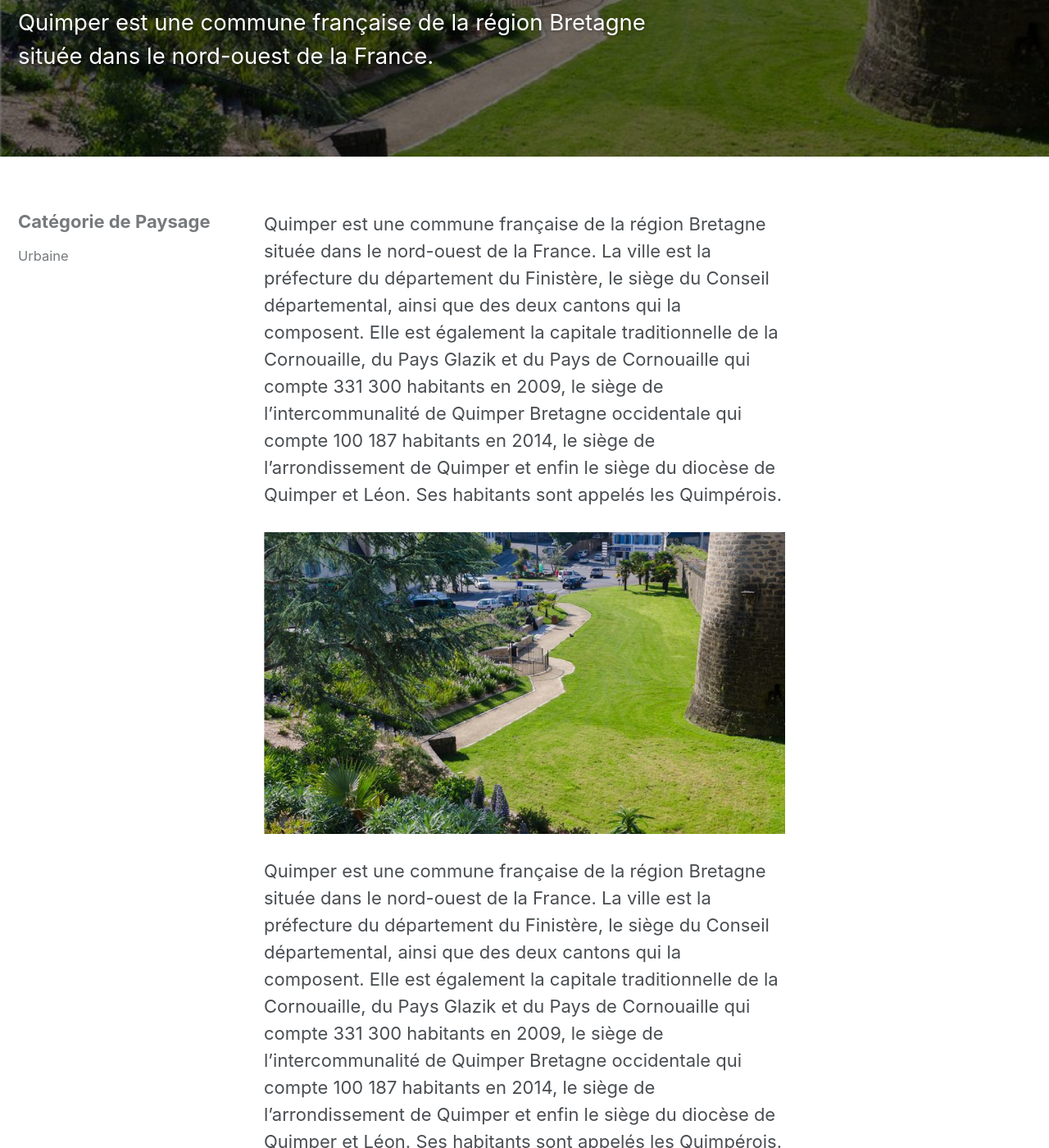
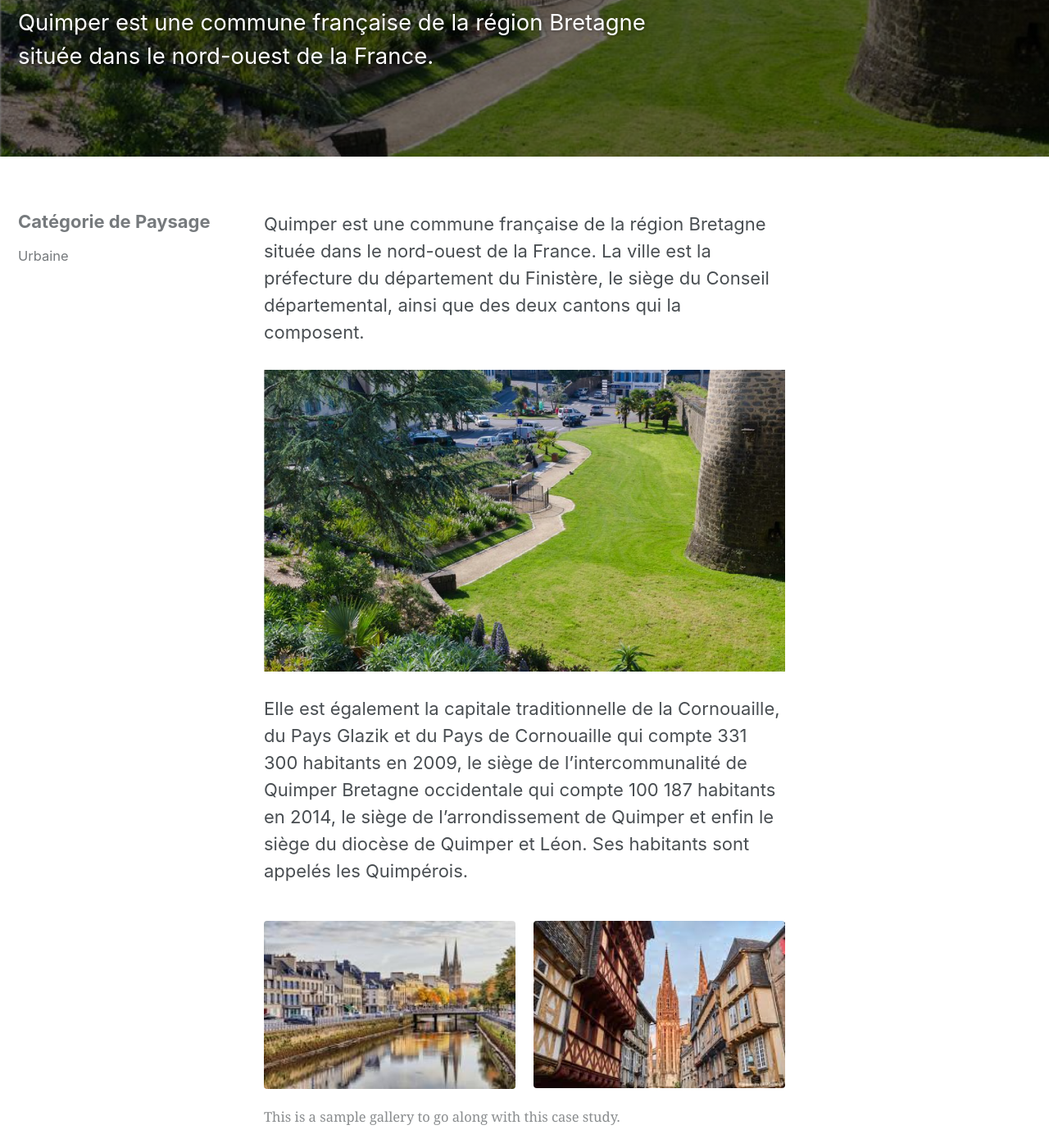
Before and after one commit to facettespaysages/plan-paysage-quimper, a Jekyll site: the page built from _unites_paysageres/quimper.md, in a window 1280 px wide and 1400 px high, scrolled down 229 px. Shown: the whole window at 82% size. Built offline with Jekyll 4.4.1, drawn with Linux system fonts in a browser that asks for light colours; cached includes are drawn as plain includes; nearby versions of some CDN libraries.

Commit message:
Fix quimper

```diff
--- a/_unites_paysageres/quimper.md
+++ b/_unites_paysageres/quimper.md
@@ -21,12 +21,9 @@ gallery:
 
 Quimper est une commune française de la région Bretagne située dans le nord-ouest de la France.
 La ville est la préfecture du département du Finistère, le siège du Conseil départemental, ainsi que des deux cantons qui la composent.
-Elle est également la capitale traditionnelle de la Cornouaille, du Pays Glazik et du Pays de Cornouaille qui compte 331 300 habitants en 2009, le siège de l'intercommunalité de Quimper Bretagne occidentale qui compte 100 187 habitants en 2014, le siège de l'arrondissement de Quimper et enfin le siège du diocèse de Quimper et Léon. Ses habitants sont appelés les Quimpérois.
 
 ![Quimper](/plan-paysage-quimper/assets/images/quimper.png)
 
-Quimper est une commune française de la région Bretagne située dans le nord-ouest de la France.
-La ville est la préfecture du département du Finistère, le siège du Conseil départemental, ainsi que des deux cantons qui la composent.
 Elle est également la capitale traditionnelle de la Cornouaille, du Pays Glazik et du Pays de Cornouaille qui compte 331 300 habitants en 2009, le siège de l'intercommunalité de Quimper Bretagne occidentale qui compte 100 187 habitants en 2014, le siège de l'arrondissement de Quimper et enfin le siège du diocèse de Quimper et Léon. Ses habitants sont appelés les Quimpérois.
 
 {% include gallery caption="This is a sample gallery to go along with this case study." %}
```
